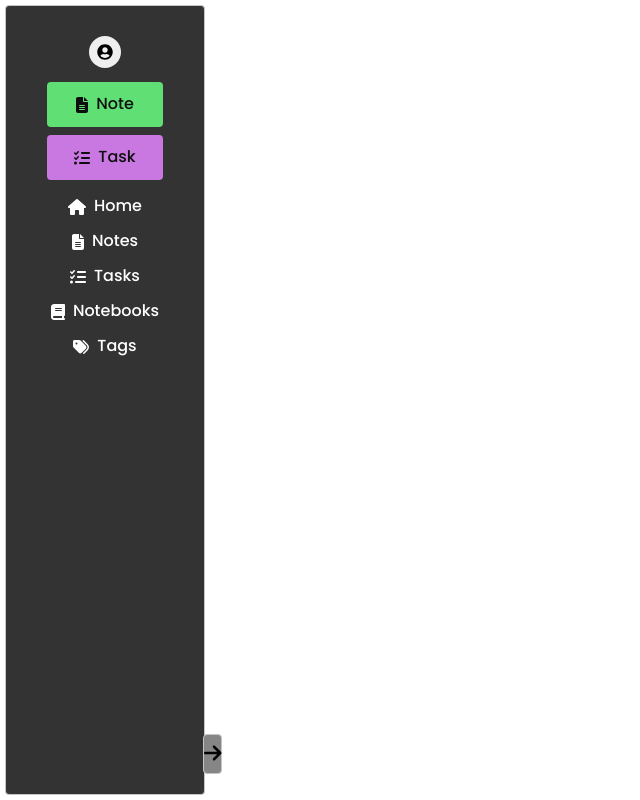
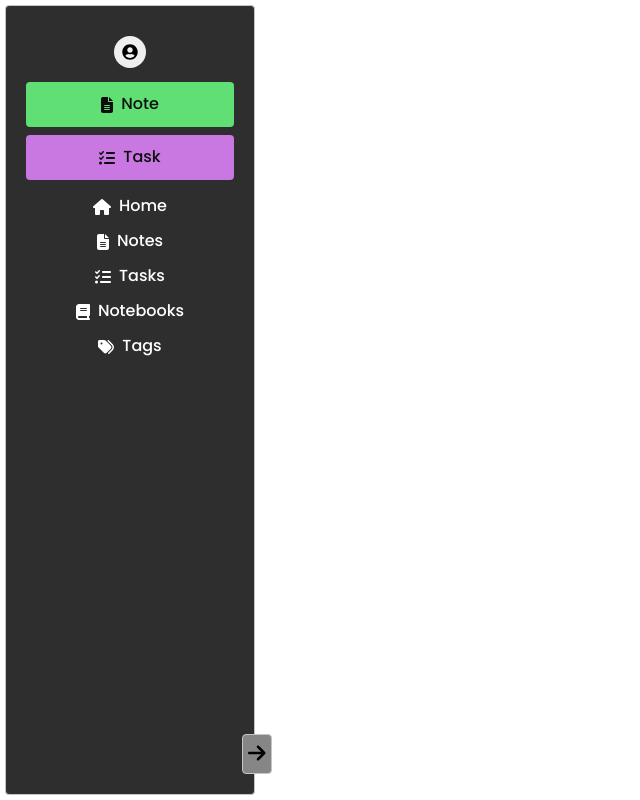
Before and after one commit to Tashley13/Clevernote-, a React (Vite) app in the folder react-vite/: page / in a window 1280 px wide. Shown: the whole page, without its empty margins (0-640 px from the left). Built offline with nearby package versions, Linux system fonts and the light colour scheme; no server answers.

Commit message:
Side bar tweeks

```diff
--- a/react-vite/src/components/Navigation/Navigation.css
+++ b/react-vite/src/components/Navigation/Navigation.css
@@ -2,20 +2,20 @@
   position: absolute;
 }
 
-#nav-main {
+nav#nav-main {
   position: relative;
   border: 1px solid rgb(197, 197, 197);
   border-radius: 4px;
   margin: 5px;
   background-color: rgb(46, 46, 46);
   width: 250px;
-  padding: 12px;
   transition: all 200ms ease-in-out;
 }
 
 #nav-list {
   list-style: none;
   padding: none;
+  width: 100%;
 }
 
 #nav-list > li{
@@ -31,7 +31,7 @@
   border: 1px solid rgb(197, 197, 197);
   border-radius: 4px;
   background-color: rgb(134, 134, 134);
-
+  width: 30px;
   transition: all 200ms ease-in-out;
 }
 
--- a/react-vite/src/components/Navigation/Navigation.jsx
+++ b/react-vite/src/components/Navigation/Navigation.jsx
@@ -10,8 +10,6 @@ function Navigation() {
   const [navOpen, setNavOpen] = useState(true)
   const { user } = useSelector(state => state.session)
 
-  console.log (user)
-
   const navViewChanger = () => {
     const navMain = document.getElementById("nav-main")
     const arrow = document.getElementById("viewer-icon")
@@ -19,7 +17,7 @@ function Navigation() {
     setNavOpen(!navOpen)
 
     if(navOpen){
-      navMain.style.width = '50px'
+      navMain.style.width = '90px'
       arrow.style.rotate = '360deg'
       innerText.forEach(el => {
         el.style.display = "none"
--- a/react-vite/src/components/Navigation/profileButton.css
+++ b/react-vite/src/components/Navigation/profileButton.css
@@ -17,6 +17,7 @@ button:hover{
 .profile-dropdown {
     position: absolute;
     background-color: white;
+    color: black;
     list-style: none;
     padding: 8px 12px;
     border-radius: 0px 4px 4px 4px;
--- a/react-vite/src/router/index.jsx
+++ b/react-vite/src/router/index.jsx
@@ -5,7 +5,6 @@ import Layout from './Layout';
 import HomePage from '../components/HomePage';
 import NotebookList from '../components/NotebookList';
 import NotebookDetail from '../components/NotebookDetail';
-import NotebookEdit from '../components/NotebookEdit';
 import NoteList from '../components/NoteList';
 import NoteDetail from '../components/NoteDetail';
 import TaskList from '../components/TaskList';
@@ -16,6 +15,7 @@ import TagList from '../components/TagList';
 import TagDetail from '../components/TagDetail';
 import TagCreate from '../components/TagCreate';
 import TagEdit from '../components/TagEdit';
+import NotebookEdit from '../components/NotebookEdit/NotebookEdit';
 
 
 
```
Also changed, not shown: 1 other file (tests, documents, lock files or other folders).
